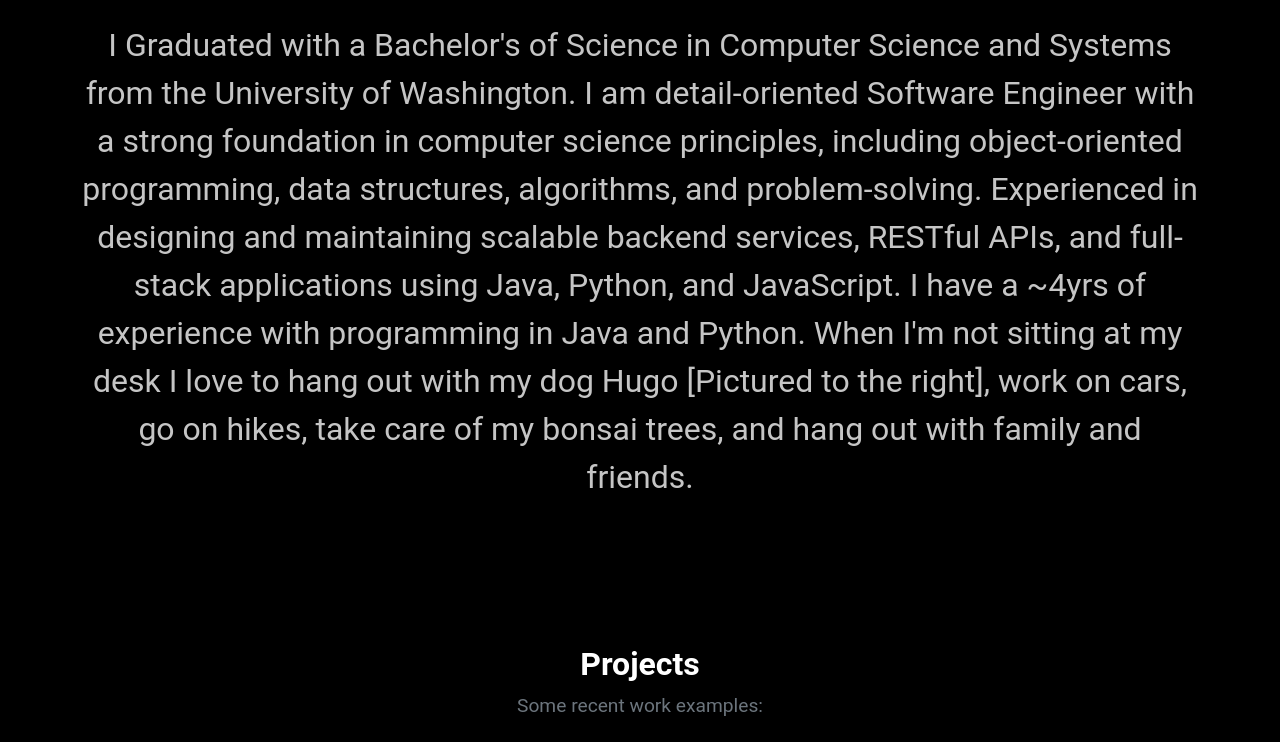
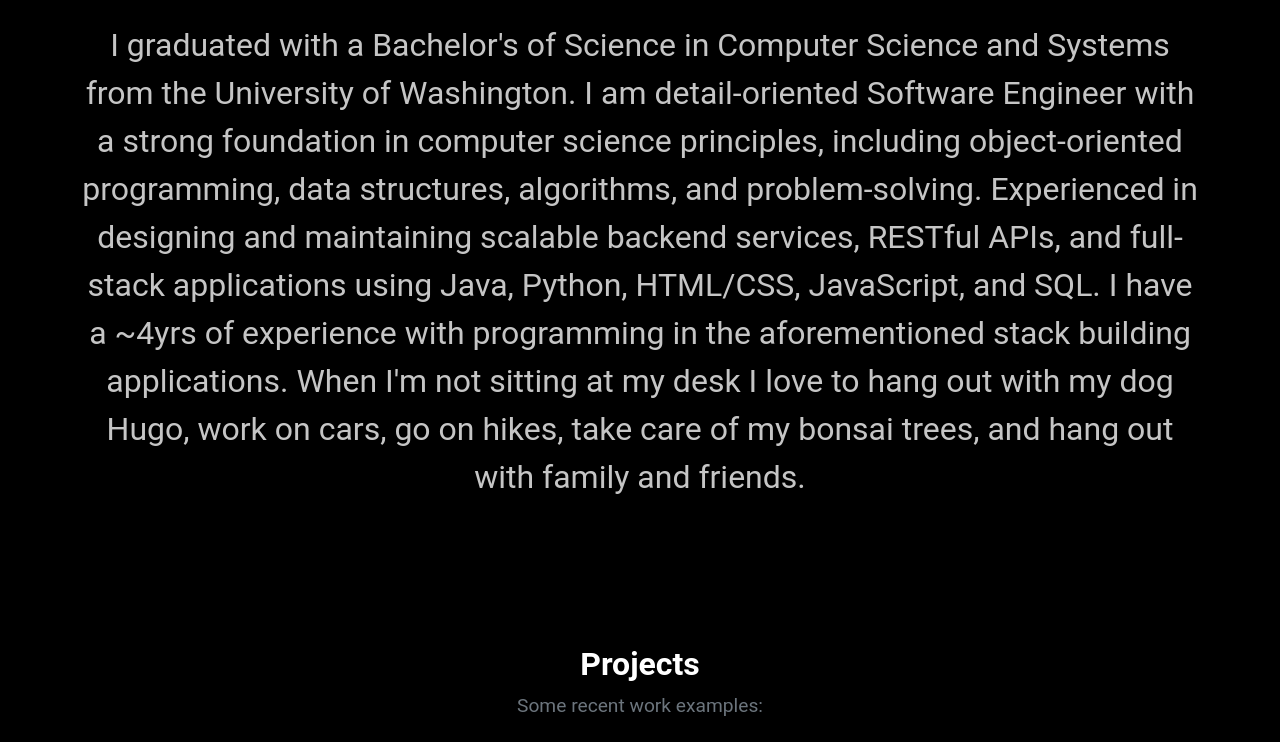
Before and after one commit to Pr1nceAli/About-Me, a plain HTML site: page index.html in a window 1280 px wide. Shown: the part 889-1631 px from the top of the page. Drawn offline with nearby package versions, Linux system fonts and the light colour scheme.

Commit message:
Update index.html

```diff
--- a/index.html
+++ b/index.html
@@ -40,10 +40,10 @@
     <section id="about" class="container py-5">
       <h2 class="fw-bold text-center mb-4">About Me</h2>
       <p class="aboutme text-center">
-        I Graduated with a Bachelor's of Science in Computer Science and Systems from the University of Washington. I am detail-oriented Software Engineer with a strong foundation in computer science principles, including object-oriented
+        I graduated with a Bachelor's of Science in Computer Science and Systems from the University of Washington. I am detail-oriented Software Engineer with a strong foundation in computer science principles, including object-oriented
         programming, data structures, algorithms, and problem-solving. Experienced in designing and maintaining scalable backend
-        services, RESTful APIs, and full-stack applications using Java, Python, and JavaScript. I have a ~4yrs of experience with programming in Java and Python.
-        When I'm not sitting at my desk I love to hang out with my dog Hugo [Pictured to the right], work on cars, go on hikes, take care of my bonsai trees, and hang out with family and friends.
+        services, RESTful APIs, and full-stack applications using Java, Python, HTML/CSS, JavaScript, and SQL. I have a ~4yrs of experience with programming in the aforementioned stack building applications.
+        When I'm not sitting at my desk I love to hang out with my dog Hugo, work on cars, go on hikes, take care of my bonsai trees, and hang out with family and friends.
       </p>
     </section>
 
```
